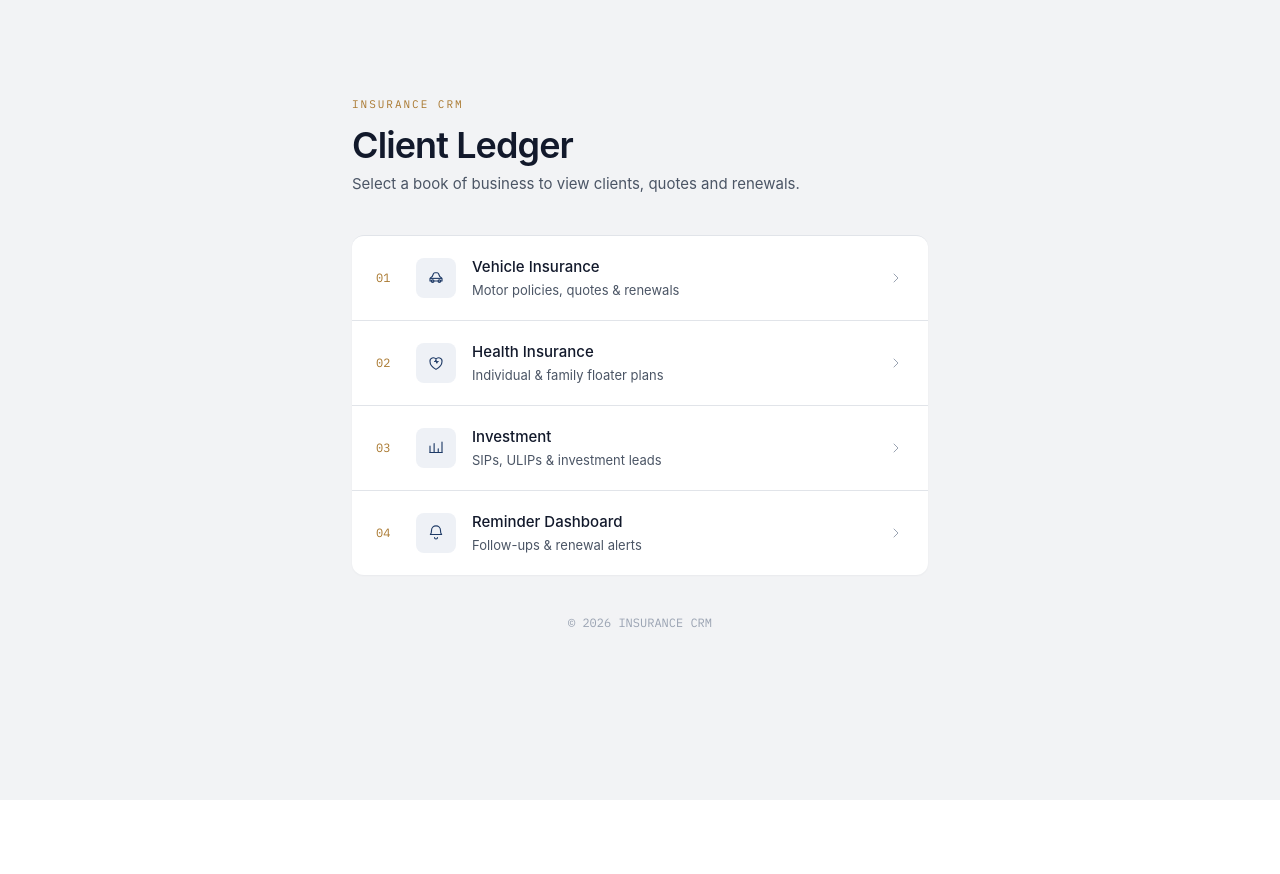
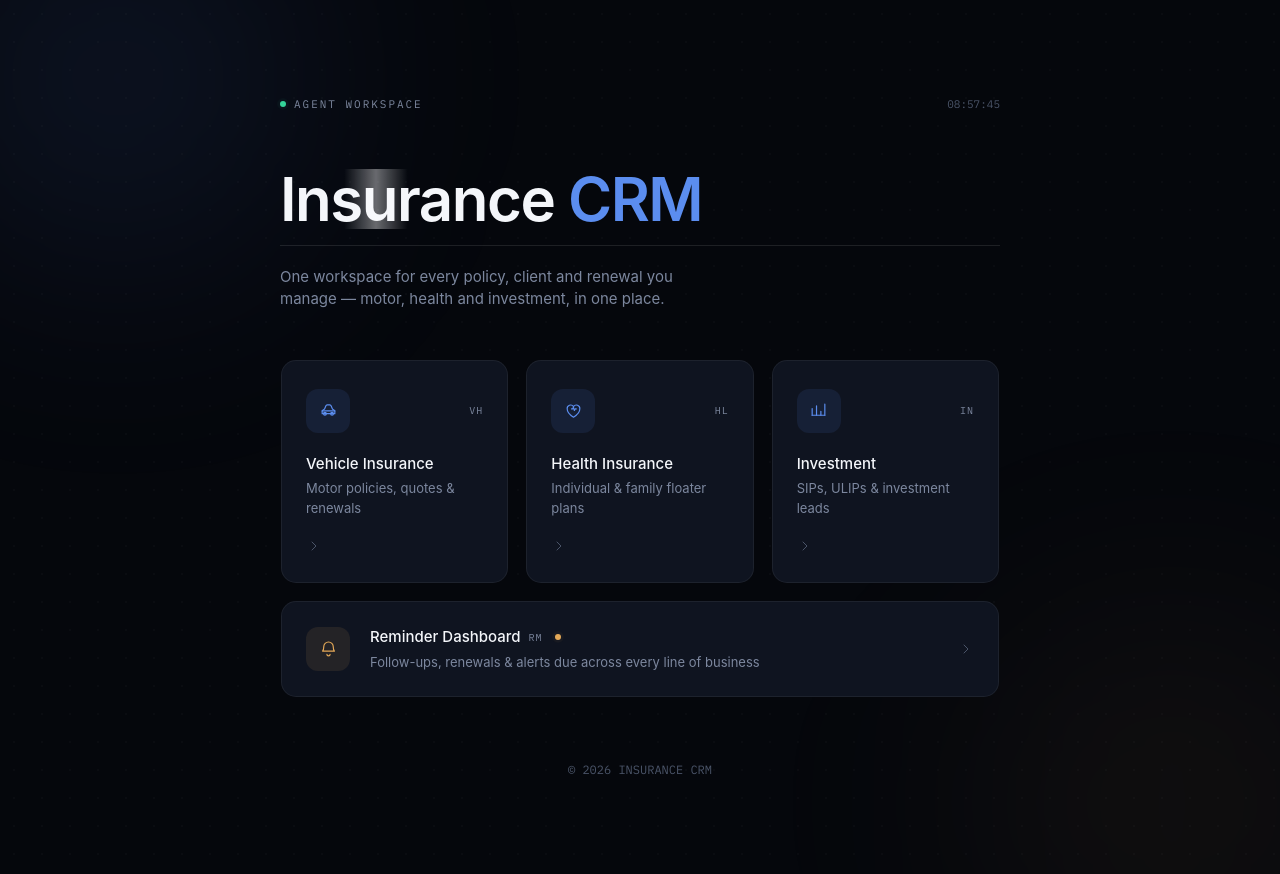
Before and after one commit to Akhil7654/insurance-crm, a Next.js app in the folder frontend/: page / in a window 1280 px wide. Before the commit the page ends 800 px from the top, so only its background shows below. Built offline with nearby package versions, Linux system fonts and the light colour scheme.

Commit message:
investment section

```diff
--- a/frontend/app/page.tsx
+++ b/frontend/app/page.tsx
@@ -1,142 +1,285 @@
 'use client';
 
+import { useEffect, useState } from 'react';
 import { useRouter } from 'next/navigation';
-import Link from 'next/link';
 import { motion } from 'framer-motion';
 
-const modules = [
+const cards = [
   {
-    index: '01',
+    code: 'VH',
     label: 'Vehicle Insurance',
     description: 'Motor policies, quotes & renewals',
     href: '/vehicle',
+    accent: '#5B8DEF',
     icon: (
-      <svg viewBox="0 0 24 24" fill="none" stroke="currentColor" strokeWidth="1.5">
-        <path d="M4 16h16v-3.2a1 1 0 0 0-.6-.92L17 10l-1.6-3.6A2 2 0 0 0 13.6 5H10.4a2 2 0 0 0-1.8 1.4L7 10l-2.4 1.88a1 1 0 0 0-.6.92V16Z" strokeLinejoin="round" />
+      <>
+        <path d="M4 16h16v-3.2a1 1 0 0 0-.6-.92L17 10l-1.6-3.6A2 2 0 0 0 13.6 5H10.4a2 2 0 0 0-1.8 1.4L7 10l-2.4 1.88a1 1 0 0 0-.6.92V16Z" />
+        <path d="M4 12.5h16" />
         <circle cx="7.5" cy="16" r="1.75" />
         <circle cx="16.5" cy="16" r="1.75" />
-        <path d="M4 12.5h16" />
-      </svg>
+      </>
     ),
   },
   {
-    index: '02',
+    code: 'HL',
     label: 'Health Insurance',
     description: 'Individual & family floater plans',
     href: '/health',
+    accent: '#5B8DEF',
     icon: (
-      <svg viewBox="0 0 24 24" fill="none" stroke="currentColor" strokeWidth="1.5">
-        <path d="M12 20.5S4 15.8 4 9.9A4.4 4.4 0 0 1 12 7a4.4 4.4 0 0 1 8 2.9c0 5.9-8 10.6-8 10.6Z" strokeLinejoin="round" />
-        <path d="M9.5 10h1.4l1-2 1.2 4 1-2h1.4" strokeLinejoin="round" />
-      </svg>
+      <>
+        <path d="M12 20.5S4 15.8 4 9.9A4.4 4.4 0 0 1 12 7a4.4 4.4 0 0 1 8 2.9c0 5.9-8 10.6-8 10.6Z" />
+        <path d="M9.5 10h1.4l1-2 1.2 4 1-2h1.4" />
+      </>
     ),
   },
   {
-    index: '03',
+    code: 'IN',
     label: 'Investment',
     description: 'SIPs, ULIPs & investment leads',
     href: '/investment',
+    accent: '#5B8DEF',
     icon: (
-      <svg viewBox="0 0 24 24" fill="none" stroke="currentColor" strokeWidth="1.5">
-        <path d="M4 18V9.5M9.5 18V6M15 18v-5M20 18V4" strokeLinecap="round" />
-        <path d="M4 18h16" strokeLinecap="round" />
-      </svg>
-    ),
-  },
-  {
-    index: '04',
-    label: 'Reminder Dashboard',
-    description: 'Follow-ups & renewal alerts',
-    href: '/reminders',
-    icon: (
-      <svg viewBox="0 0 24 24" fill="none" stroke="currentColor" strokeWidth="1.5">
-        <path d="M6 8.5a6 6 0 1 1 12 0c0 4 1.5 5.5 1.5 5.5h-15S6 12.5 6 8.5Z" strokeLinejoin="round" />
-        <path d="M10 18a2 2 0 0 0 4 0" strokeLinecap="round" />
-      </svg>
+      <>
+        <path d="M4 18V9.5M9.5 18V6M15 18v-5M20 18V4" />
+        <path d="M4 18h16" />
+      </>
     ),
   },
 ];
 
-export default function HomePage() {
-  const router = useRouter();
+const reminder = {
+  code: 'RM',
+  label: 'Reminder Dashboard',
+  description: 'Follow-ups, renewals & alerts due across every line of business',
+  href: '/reminders',
+  accent: '#E3A857',
+  icon: (
+    <>
+      <path d="M6 8.5a6 6 0 1 1 12 0c0 4 1.5 5.5 1.5 5.5h-15S6 12.5 6 8.5Z" />
+      <path d="M10 18a2 2 0 0 0 4 0" />
+    </>
+  ),
+};
 
+function useClock() {
+  const [time, setTime] = useState<string | null>(null);
+
+  useEffect(() => {
+    const tick = () =>
+      setTime(
+        new Date().toLocaleTimeString('en-GB', {
+          hour: '2-digit',
+          minute: '2-digit',
+          second: '2-digit',
+        })
+      );
+    tick();
+    const id = setInterval(tick, 1000);
+    return () => clearInterval(id);
+  }, []);
+
+  return time;
+}
+
+function BentoCard({
+  card,
+  onOpen,
+  index,
+  wide = false,
+}: {
+  card: typeof cards[number];
+  onOpen: () => void;
+  index: number;
+  wide?: boolean;
+}) {
   return (
-    <div className="min-h-screen bg-[#F2F3F5] text-[#12192B] px-6 py-16 sm:py-24">
-      <div className="mx-auto w-full max-w-xl">
-        {/* Header */}
-        <motion.div
-          initial={{ opacity: 0, y: 10 }}
-          animate={{ opacity: 1, y: 0 }}
-          transition={{ duration: 0.4 }}
-          className="mb-10"
+    <motion.button
+      initial={{ opacity: 0, y: 28, scale: 0.97 }}
+      animate={{ opacity: 1, y: 0, scale: 1 }}
+      transition={{ type: 'spring', stiffness: 120, damping: 16, delay: 0.9 + index * 0.09 }}
+      onClick={onOpen}
+      className={`group relative text-left rounded-2xl p-[1px] overflow-hidden ${wide ? 'col-span-full' : ''}`}
     >
-          <p className="font-mono text-[11px] tracking-[0.18em] text-[#A9782F] uppercase mb-3">
-            Insurance CRM
-          </p>
-          <h1 className="text-3xl sm:text-4xl font-semibold tracking-tight text-[#12192B]">
-            Client Ledger
-          </h1>
-          <p className="text-[#4B5565] mt-2 text-[15px]">
-            Select a book of business to view clients, quotes and renewals.
-          </p>
-        </motion.div>
+      {/* rotating gradient glow — visible only on hover */}
+      <div
+        className="absolute -inset-[40%] opacity-0 group-hover:opacity-100 transition-opacity duration-500"
+        style={{
+          background: `conic-gradient(from 0deg, transparent 0%, ${card.accent} 12%, transparent 28%)`,
+          animation: 'card-glow-spin 3.2s linear infinite',
+        }}
+      />
 
-        {/* Ledger rows */}
-        <motion.div
-          initial="hidden"
-          animate="show"
-          variants={{
-            hidden: {},
-            show: { transition: { staggerChildren: 0.06, delayChildren: 0.1 } },
-          }}
-          className="border-t border-[#E1E4E9] bg-white rounded-xl overflow-hidden shadow-[0_1px_2px_rgba(18,25,43,0.04)]"
-        >
-          {modules.map((mod, i) => (
-            <motion.button
-              key={mod.href}
-              variants={{
-                hidden: { opacity: 0, y: 8 },
-                show: { opacity: 1, y: 0, transition: { duration: 0.35 } },
-              }}
-              onClick={() => router.push(mod.href)}
-              className={`group w-full flex items-center gap-4 px-5 sm:px-6 py-5 text-left transition-colors hover:bg-[#F8F9FA] ${
-                i !== modules.length - 1 ? 'border-b border-[#E1E4E9]' : ''
+      <div
+        className={`relative z-10 rounded-[15px] bg-[#0F1420] border border-white/[0.06] group-hover:border-white/[0.02] transition-colors ${
+          wide ? 'flex items-center gap-5 px-6 py-6' : 'flex flex-col gap-5 px-6 py-7'
         }`}
       >
-              <span className="font-mono text-xs text-[#A9782F] w-6 shrink-0">
-                {mod.index}
+        <div className="flex items-center justify-between">
+          <span
+            className="flex h-11 w-11 shrink-0 items-center justify-center rounded-xl transition-transform duration-300 group-hover:scale-105 group-hover:-translate-y-0.5"
+            style={{ background: `${card.accent}1A`, color: card.accent }}
+          >
+            <svg viewBox="0 0 24 24" fill="none" stroke="currentColor" strokeWidth="1.5" strokeLinecap="round" strokeLinejoin="round" className="h-[19px] w-[19px]">
+              {card.icon}
+            </svg>
           </span>
 
-              <span className="flex h-10 w-10 shrink-0 items-center justify-center rounded-lg bg-[#EEF1F6] text-[#1E3A66]">
-                <span className="h-[18px] w-[18px]">{mod.icon}</span>
+          {!wide && (
+            <span className="font-mono text-[10px] tracking-widest text-[#7C879E]">
+              {card.code}
             </span>
+          )}
+        </div>
 
-              <span className="flex-1 min-w-0">
-                <span className="block text-[15px] font-medium text-[#12192B]">
-                  {mod.label}
+        <div className={wide ? 'flex-1 min-w-0' : ''}>
+          <div className="flex items-center gap-2">
+            <span className="text-[15px] font-medium text-[#F4F6FA]">{card.label}</span>
+            {wide && (
+              <span className="font-mono text-[10px] tracking-widest text-[#7C879E]">
+                {card.code}
               </span>
-                <span className="block text-[13px] text-[#4B5565] mt-0.5 truncate">
-                  {mod.description}
+            )}
+            {wide && (
+              <span className="relative flex h-1.5 w-1.5 ml-1">
+                <span className="absolute inline-flex h-full w-full animate-ping rounded-full bg-[#E3A857] opacity-60" />
+                <span className="relative inline-flex h-1.5 w-1.5 rounded-full bg-[#E3A857]" />
               </span>
-              </span>
+            )}
+          </div>
+          <p className="text-[13px] text-[#7C879E] mt-1">{card.description}</p>
+        </div>
 
         <svg
           viewBox="0 0 24 24"
           fill="none"
           stroke="currentColor"
           strokeWidth="1.5"
-                className="h-4 w-4 shrink-0 text-[#9AA3B2] transition-transform group-hover:translate-x-0.5 group-hover:text-[#1E3A66]"
+          className="h-4 w-4 shrink-0 text-[#4A5468] transition-all duration-300 group-hover:translate-x-1"
+          style={{ color: undefined }}
         >
           <path d="M9 6l6 6-6 6" strokeLinecap="round" strokeLinejoin="round" />
         </svg>
+      </div>
     </motion.button>
-          ))}
+  );
+}
+
+export default function HomePage() {
+  const router = useRouter();
+  const time = useClock();
+
+  return (
+    <div className="relative min-h-screen bg-[#05070C] text-[#F4F6FA] overflow-hidden">
+      <style>{`
+        @keyframes card-glow-spin { to { transform: rotate(360deg); } }
+        @media (prefers-reduced-motion: reduce) {
+          * { animation-duration: 0.01ms !important; animation-iteration-count: 1 !important; transition-duration: 0.01ms !important; }
+        }
+      `}</style>
+
+      {/* dot-grid texture */}
+      <div
+        className="pointer-events-none absolute inset-0 opacity-[0.35]"
+        style={{
+          backgroundImage: 'radial-gradient(rgba(255,255,255,0.06) 1px, transparent 1px)',
+          backgroundSize: '28px 28px',
+        }}
+      />
+
+      {/* ambient orbs */}
+      <motion.div
+        aria-hidden
+        className="pointer-events-none absolute -top-32 -left-24 h-[380px] w-[380px] rounded-full bg-[#5B8DEF]/[0.10] blur-[120px]"
+        animate={{ x: [0, 30, 0], y: [0, 20, 0] }}
+        transition={{ duration: 16, repeat: Infinity, ease: 'easeInOut' }}
+      />
+      <motion.div
+        aria-hidden
+        className="pointer-events-none absolute -bottom-32 -right-24 h-[380px] w-[380px] rounded-full bg-[#E3A857]/[0.06] blur-[120px]"
+        animate={{ x: [0, -24, 0], y: [0, -16, 0] }}
+        transition={{ duration: 20, repeat: Infinity, ease: 'easeInOut' }}
+      />
+
+      <div className="relative mx-auto w-full max-w-3xl px-6 py-16 sm:py-24">
+        {/* header row: status + live clock */}
+        <motion.div
+          initial={{ opacity: 0, y: -6 }}
+          animate={{ opacity: 1, y: 0 }}
+          transition={{ duration: 0.4 }}
+          className="flex items-center justify-between mb-14"
+        >
+          <div className="flex items-center gap-2">
+            <span className="relative flex h-1.5 w-1.5">
+              <span className="absolute inline-flex h-full w-full animate-ping rounded-full bg-[#34D399] opacity-60" />
+              <span className="relative inline-flex h-1.5 w-1.5 rounded-full bg-[#34D399]" />
+            </span>
+            <span className="font-mono text-[11px] tracking-[0.18em] text-[#7C879E] uppercase">
+              Agent Workspace
+            </span>
+          </div>
+
+          <span className="font-mono text-[11px] text-[#4A5468] tabular-nums">
+            {time ?? '--:--:--'}
+          </span>
         </motion.div>
 
-        {/* Footer */}
-        <p className="text-center text-[#9AA3B2] text-xs mt-10 font-mono">
+        {/* landing wordmark reveal */}
+        <div className="mb-4 overflow-hidden">
+          <motion.div
+            initial={{ clipPath: 'inset(0 100% 0 0)' }}
+            animate={{ clipPath: 'inset(0 0% 0 0)' }}
+            transition={{ duration: 0.9, delay: 0.15, ease: [0.16, 1, 0.3, 1] }}
+            className="relative"
+          >
+            <h1 className="text-[13vw] sm:text-6xl font-semibold tracking-tight leading-none whitespace-nowrap">
+              Insurance <span className="text-[#5B8DEF]">CRM</span>
+            </h1>
+            <motion.div
+              initial={{ x: '-100%' }}
+              animate={{ x: '100%' }}
+              transition={{ duration: 0.9, delay: 0.15, ease: [0.16, 1, 0.3, 1] }}
+              className="absolute inset-y-0 left-0 w-16 bg-gradient-to-r from-transparent via-white/40 to-transparent"
+            />
+          </motion.div>
+        </div>
+
+        <motion.div
+          initial={{ scaleX: 0 }}
+          animate={{ scaleX: 1 }}
+          transition={{ duration: 0.6, delay: 0.55, ease: 'easeOut' }}
+          style={{ transformOrigin: 'left' }}
+          className="h-px bg-white/10 mb-5"
+        />
+
+        <motion.p
+          initial={{ opacity: 0, y: 10 }}
+          animate={{ opacity: 1, y: 0 }}
+          transition={{ duration: 0.5, delay: 0.7 }}
+          className="text-[#7C879E] text-[15px] mb-12 max-w-md"
+        >
+          One workspace for every policy, client and renewal you manage — motor, health and investment, in one place.
+        </motion.p>
+
+        {/* bento grid */}
+        <div className="grid grid-cols-1 sm:grid-cols-3 gap-4">
+          {cards.map((card, i) => (
+            <BentoCard key={card.href} card={card} index={i} onOpen={() => router.push(card.href)} />
+          ))}
+        </div>
+
+        <div className="grid grid-cols-1 gap-4 mt-4">
+          <BentoCard card={reminder} index={cards.length} onOpen={() => router.push(reminder.href)} wide />
+        </div>
+
+        <motion.p
+          initial={{ opacity: 0 }}
+          animate={{ opacity: 1 }}
+          transition={{ duration: 0.6, delay: 1.4 }}
+          className="text-center text-[#4A5468] text-xs mt-16 font-mono"
+        >
           © {new Date().getFullYear()} INSURANCE CRM
-        </p>
+        </motion.p>
       </div>
     </div>
   );
```
Lines whose indentation alone changed are shown as unchanged.
